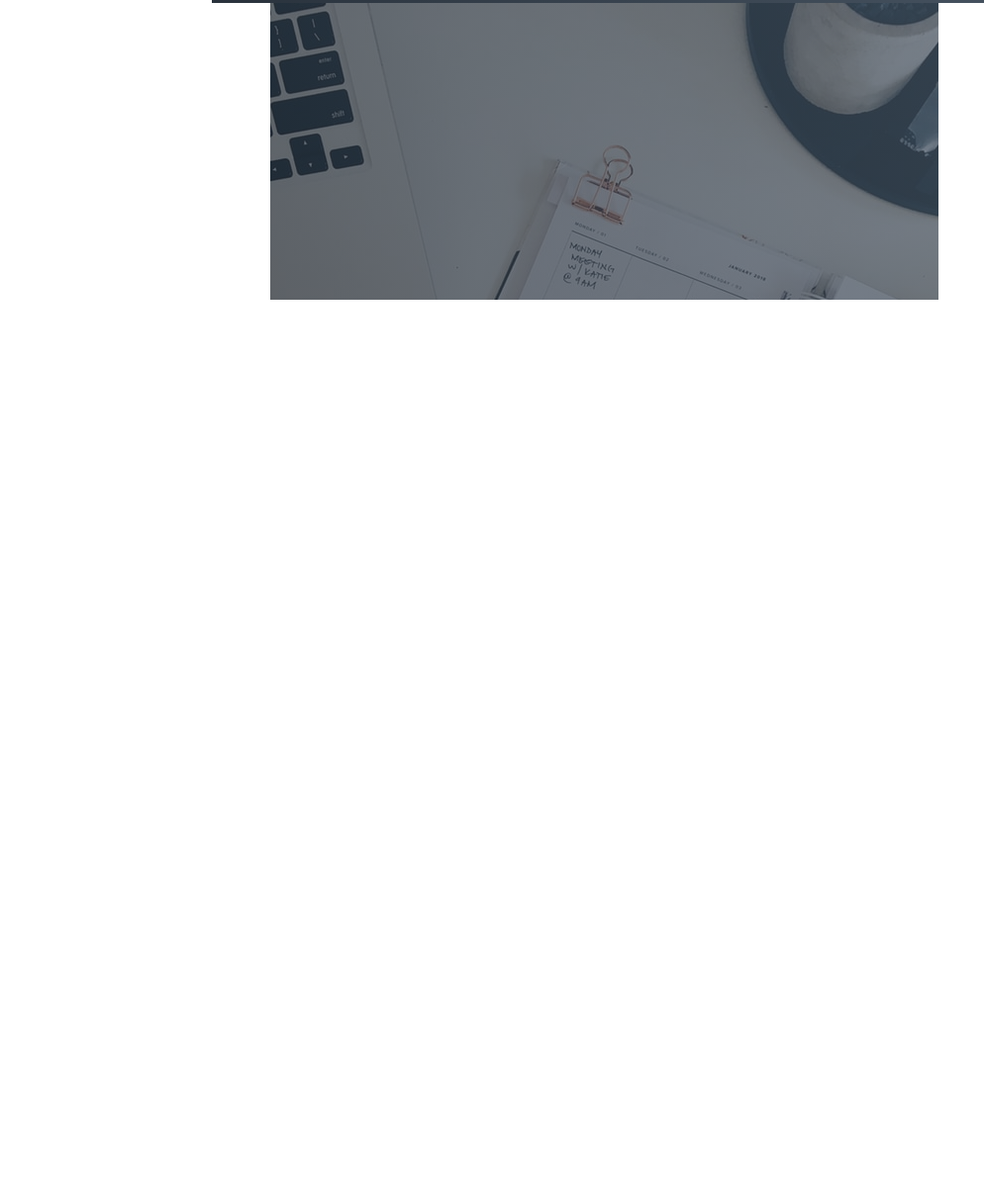
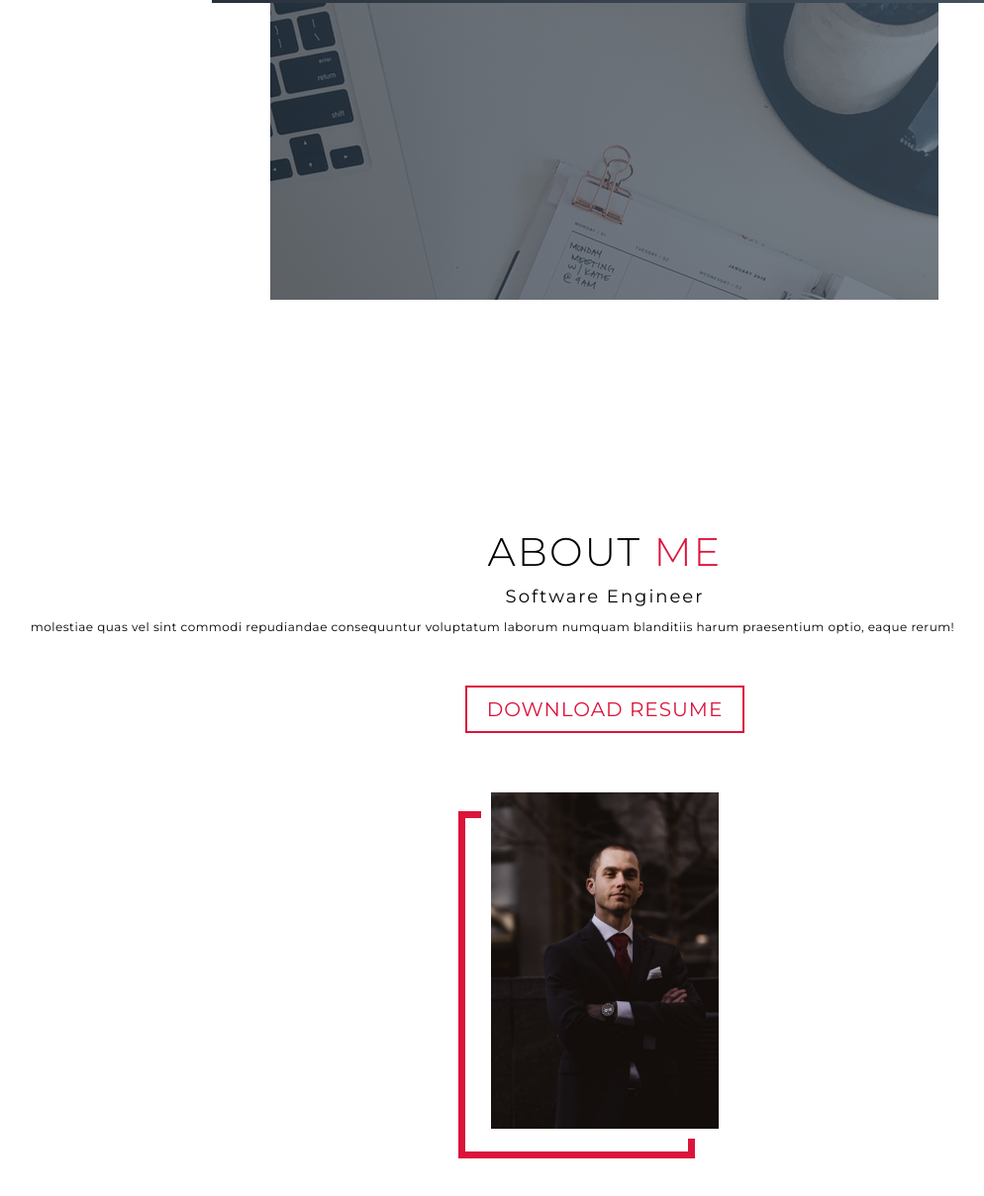
Before and after one commit to cayde-16/2nd-Portfolio, a plain HTML site: page index.html in a window 1280 px wide. Shown: the part 3359-4568 px from the top of the page at 99% size, without its empty margins (29-1023 px from the left). Before the commit the page ends 3782 px from the top, so only its background shows below. Drawn offline with Linux system fonts and the light colour scheme.

Commit message:
Worked on about me section

```diff
--- a/css/index.css
+++ b/css/index.css
@@ -47,7 +47,23 @@ img{
     align-items: center;
     justify-content: center;
 }
-
+.cta{
+    display: inline-block;
+    padding: 10px 30px;
+    color: white;
+    background-color: transparent;
+    border: 2px solid crimson;
+    font-size: 2rem;
+    text-transform: uppercase;
+    letter-spacing: .1rem;
+    margin-top: 30px;
+    transition: .3s ease;
+    transition-property:background-color, color;
+}
+ .cta:hover{
+    color: white;
+    background-color: crimson;
+}
 #name{
     color: crimson;
 }
@@ -129,23 +145,7 @@ img{
    animation-delay: 1.5s;
 
 }
-#hero .cta{
-    display: inline-block;
-    padding: 10px 30px;
-    color: white;
-    background-color: transparent;
-    border: 2px solid crimson;
-    font-size: 2rem;
-    text-transform: uppercase;
-    letter-spacing: .1rem;
-    margin-top: 30px;
-    transition: .3s ease;
-    transition-property:background-color, color;
-}
-#hero .cta:hover{
-    color: white;
-    background-color: crimson;
-}
+
 
 /* End Hero Section */
 
@@ -321,6 +321,62 @@ img{
 }
 /* end projects section */
 
+
+/* start about section */
+ #about .about{
+    flex-direction: column-reverse;
+    text-align: center;
+    max-width: 1200px;
+    margin: 0 auto;
+    padding: 100px 20px;
+}
+
+ #about .col-left{
+    width: 250px;
+    height: 360px;
+ }
+
+ #about .col-right{
+    width: 100%;
+
+}
+ #about .col-right h2{
+    font-size: 1.8rem;
+    font-weight: 500;
+    letter-spacing: .2rem;
+    margin-bottom: 10px;
+
+}
+#about .col-right p{
+    margin-bottom: 20px;
+}
+#about .col-right .cta{
+    color: crimson;
+    margin-bottom: 50px;
+    padding: 10px 20px;
+
+}
+#about .cta:hover{
+    color: white;
+}
+#about .col-left .about-img{
+    position: relative;
+    border: 10px solid white;
+    height: 100%;
+    width: 100%;
+}
+#about .col-left .about-img::after{
+    content: '';
+    position: absolute;
+    left: -33px;
+    top: 19px;
+    height: 99%;
+    width: 98%;
+    border: 7px solid crimson;
+    z-index: -1;
+
+}
+/* End of about section */
 /* start Keyframes */
 @keyframes overlay{
     50%{
--- a/index.html
+++ b/index.html
@@ -160,5 +160,41 @@
 
         </section>
     <!-- End Project section -->
+
+    <!-- start about section -->
+        <section id="about">
+            <div class="about container">
+
+                <div class="col-left">
+                    <div class="about-img">
+                        <img src="images/img-2.png" alt="">
+                    </div>
+                </div>
+
+
+                <div class="col-right">
+
+
+
+                    <div class="about-header">
+                        <h1 class="section-title">About <span>Me</span></h1>
+                        <h2 class="">Software Engineer</h2>
+                        <p>
+                            molestiae quas vel sint commodi repudiandae consequuntur voluptatum laborum
+                            numquam blanditiis harum  praesentium
+                            optio, eaque rerum!
+                        </p>
+                        <a target="_blank" href="images/cade-resume.pdf" class="cta">Download Resume</a>
+                    </div>
+                </div>
+
+
+
+
+
+            </div>
+        </section>
+
+    <!-- end about section -->
 </body>
 </html>
--- /dev/null
+++ b/quick-practice.css
@@ -0,0 +1,30 @@
+body{
+    display: flex;
+    height: 100vh;
+    justify-content: center;
+    align-items: center;
+    font-size: 2rem;
+}
+img::before{
+    content: '';
+    display: block;
+    width: 10px;
+    height: 10px;
+    background: red;
+}
+p::before{
+    display: block;
+    color: white;
+    content: 'hello';
+    background:red;
+    font-size: 30px;
+    font-weight: 900;
+}
+p::after{
+    content: 'cya';
+    color: white;
+    display: block;
+    background:red;
+    font-size: 30px;
+    font-weight: 900;
+}
```
Also changed, not shown: quick-practice.html (added, +13 -0 lines), 1 other file.
